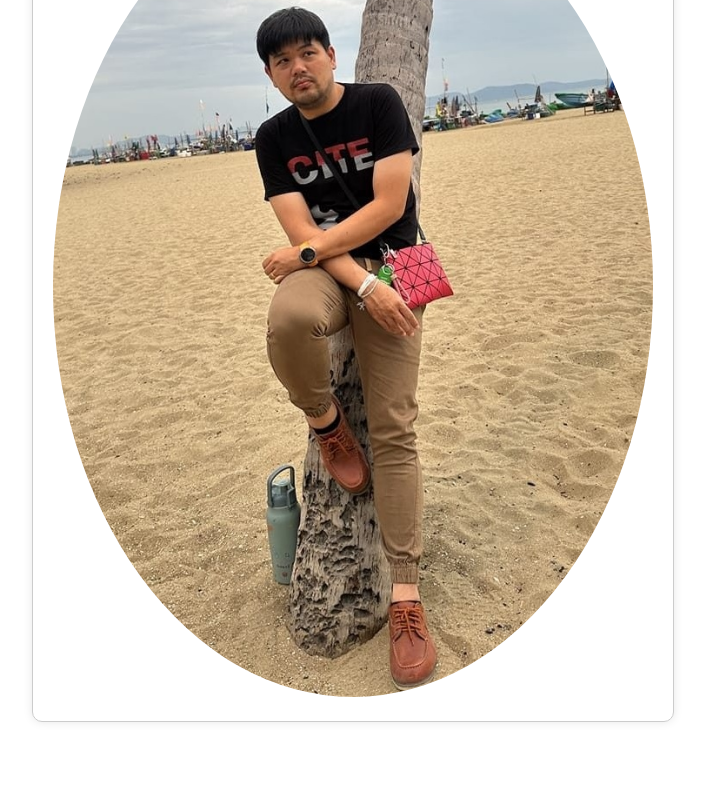
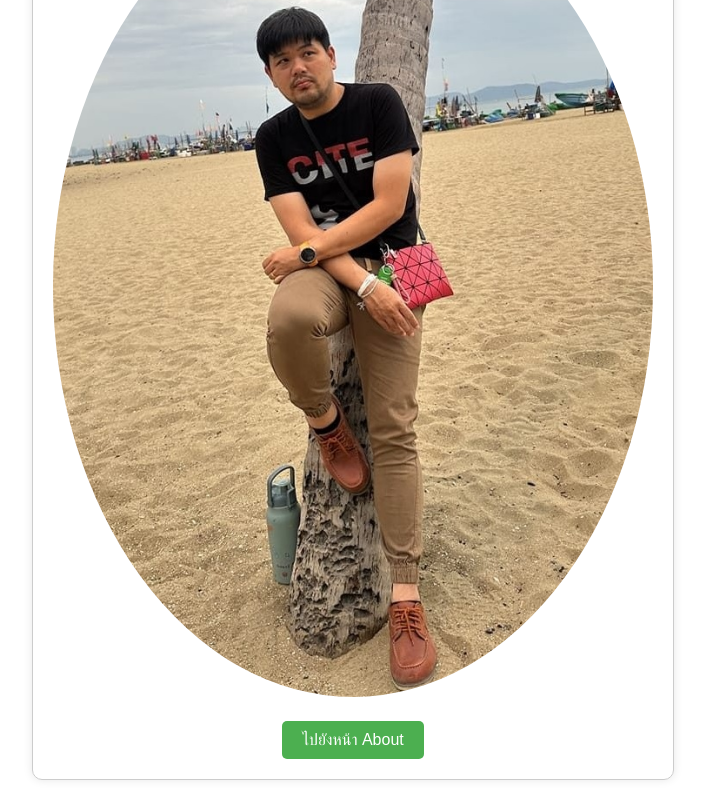
Before and after one commit to safetybabyboy/CT519_assginment_4, a plain HTML site: page web1/index.html in a window 1280 px wide. Shown: the part 317-1117 px from the top of the page, without its empty margins (287-992 px from the left). Before the commit the page ends 1059 px from the top, so only its background shows below. Drawn offline with Linux system fonts and the light colour scheme.

Commit message:
ข้อความอธิบายการเปลี่ยนแปลง

```diff
--- a/web1/index.html
+++ b/web1/index.html
@@ -33,6 +33,22 @@
             text-align: center;
             margin-top: 20px;
         }
+        .button-container {
+            text-align: center;
+            margin-top: 20px;
+        }
+        .button-container button {
+            background-color: #4CAF50;
+            color: white;
+            border: none;
+            padding: 10px 20px;
+            border-radius: 5px;
+            cursor: pointer;
+            font-size: 16px;
+        }
+        .button-container button:hover {
+            background-color: #45a049;
+        }
     </style>
 </head>
 <body>
@@ -45,6 +61,9 @@
         <div class="profile">
             <img src="pic/mypic.jpg" alt="รูปภาพของตะวัน">
         </div>
+        <div class="button-container">
+            <button onclick="window.location.href='/about'">ไปยังหน้า About</button>
+        </div>
     </div>
 </body>
 </html>
```
